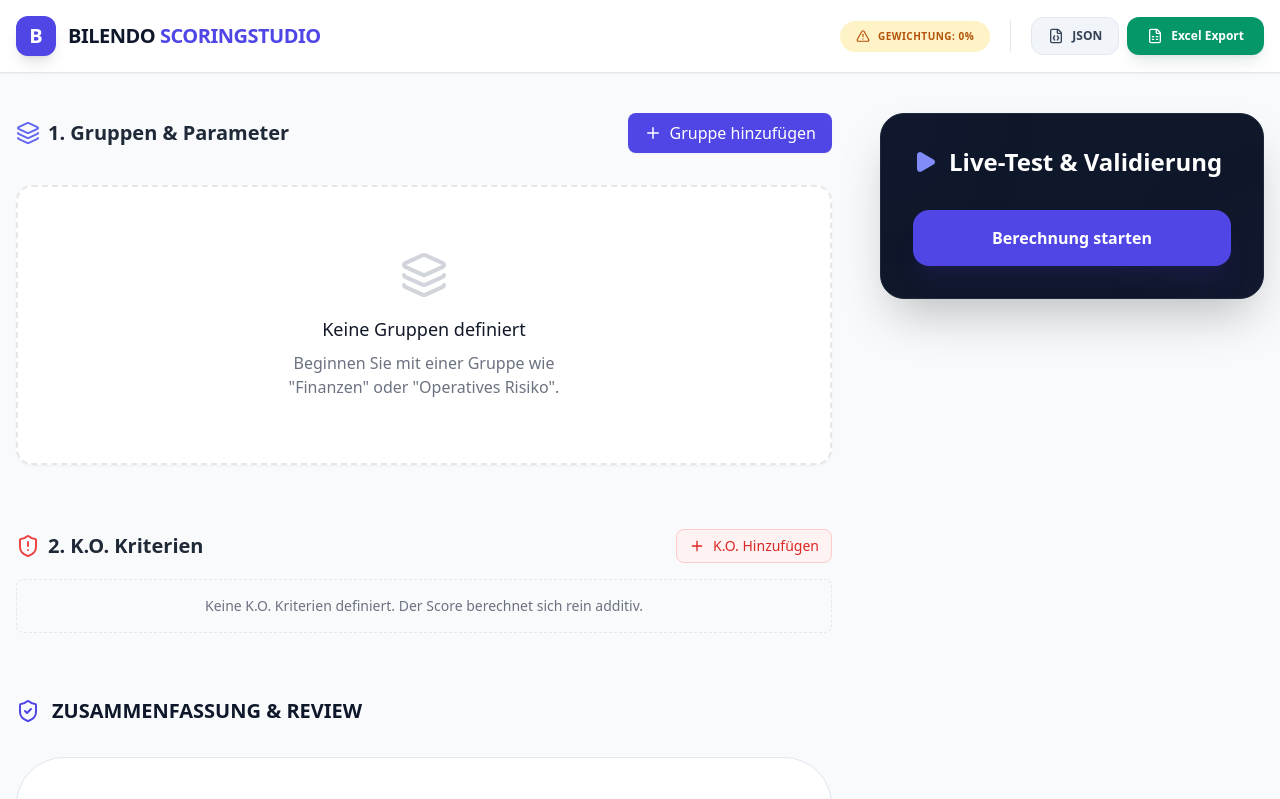
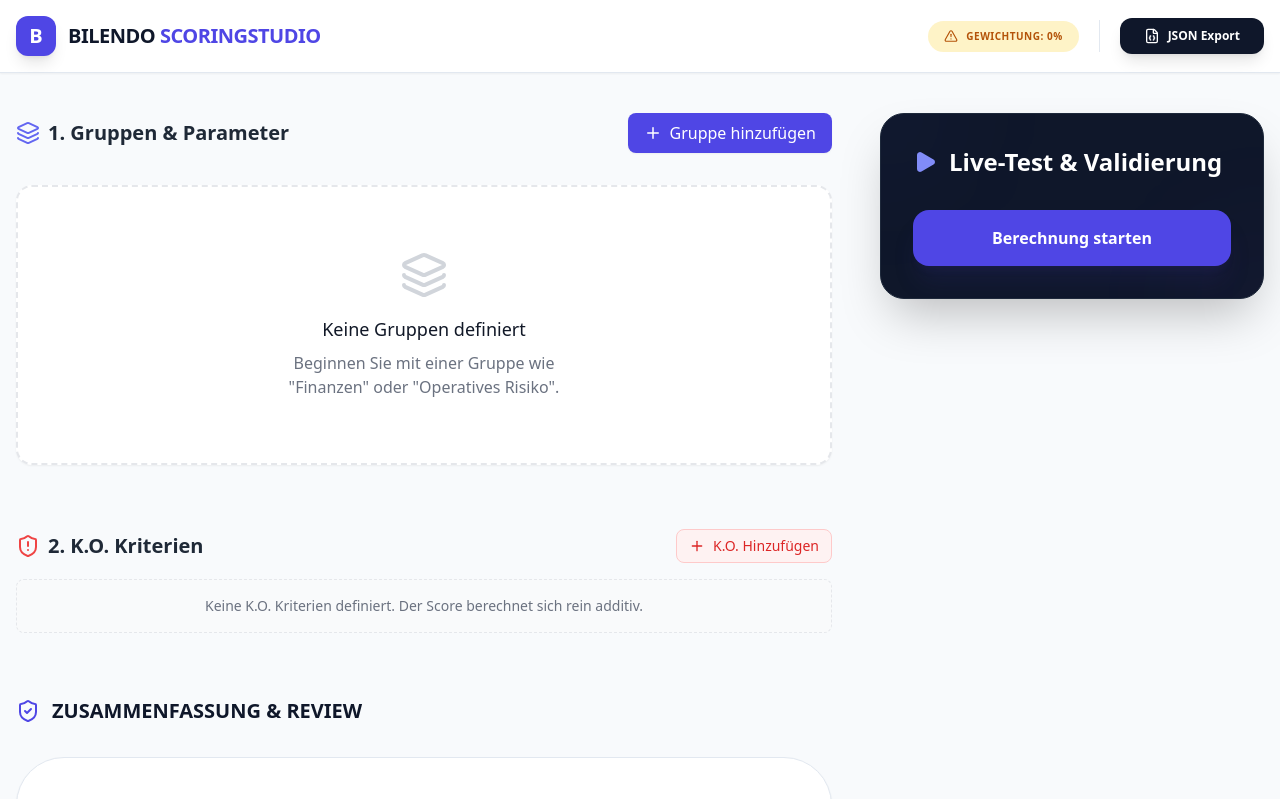
Before and after one commit to thomaswerner858/Scorecard-Workshop, a React (Vite) app: page / in a window 1280 px wide. Shown: the top 799 px of the page. Built offline with nearby package versions, Linux system fonts and the light colour scheme.

Commit message:
refactor: Remove unused XLSX import and export functionality
The XLSX library and its associated export functionality were no longer needed and have been removed. This simplifies the codebase and reduces bundle size.

```diff
--- a/App.tsx
+++ b/App.tsx
@@ -1,6 +1,5 @@
 
 import React, { useState } from 'react';
-import * as XLSX from 'xlsx';
 import { ScoringParameter, KOCriterion, ParameterGroup } from './types';
 import ParameterEditor from './components/ParameterEditor';
 import KOCriteriaEditor from './components/KOCriteriaEditor';
@@ -8,12 +7,10 @@ import LiveTester from './components/LiveTester';
 import { getSparringFeedback } from './services/geminiService';
 import {
   SparklesIcon,
-  DownloadIcon,
   CheckCircle2Icon,
   Loader2Icon,
   AlertTriangleIcon,
   ShieldCheckIcon,
-  FileSpreadsheetIcon,
   FileJsonIcon
 } from 'lucide-react';
 
@@ -59,118 +56,6 @@ const App: React.FC = () => {
     setTimeout(() => setShowExportToast(false), 3000);
   };
 
-  const generateExcelFormula = (param: ScoringParameter): string => {
-    if (param.ranges.length === 0) return "-";
-
-    // Wir nehmen an, der zu prüfende Wert stünde in Zelle X2
-    const cell = "X2";
-
-    if (param.type === 'numeric') {
-      // Sortiere ranges nach min aufsteigend für saubere WENN-Logik
-      const sortedRanges = [...param.ranges].sort((a, b) => (a.min || 0) - (b.min || 0));
-      let formula = "";
-      let closingBrackets = "";
-
-      sortedRanges.forEach((r, idx) => {
-        if (idx === sortedRanges.length - 1) {
-          formula += `${r.points}`;
-        } else {
-          formula += `WENN(${cell}<=${r.max || 999999};${r.points};`;
-          closingBrackets += ")";
-        }
-      });
-      return "=" + formula + closingBrackets;
-    } else {
-      // Kategoriale WENN-Logik
-      let formula = "";
-      let closingBrackets = "";
-      param.ranges.forEach((r, idx) => {
-        if (idx === param.ranges.length - 1) {
-          formula += `${r.points}`;
-        } else {
-          formula += `WENN(${cell}="${r.label}";${r.points};`;
-          closingBrackets += ")";
-        }
-      });
-      return "=" + formula + closingBrackets;
-    }
-  };
-
-  const exportToExcel = () => {
-    if (groups.length === 0) {
-      setError("Keine Daten für den Excel-Export vorhanden.");
-      return;
-    }
-
-    const scoringRows: any[] = [];
-    groups.forEach(g => {
-      const groupParams = parameters.filter(p => p.groupId === g.id);
-
-      if (groupParams.length === 0) {
-        scoringRows.push({
-          'Gruppe': g.name,
-          'Gewichtung Gruppe (%)': g.weight,
-          'Parameter': '-',
-          'Typ': '-',
-          'Gewichtung Parameter (%)': '-',
-          'Logik (Zusammenfassung)': 'Keine Parameter definiert',
-          'Excel-Formel (Beispiel für Wert in X2)': '-'
-        });
-      } else {
-        groupParams.forEach(p => {
-          // Erstelle eine textuelle Zusammenfassung der Ranges
-          const logicSummary = p.ranges.map(r => {
-            const rangeDesc = p.type === 'numeric'
-              ? `${r.min ?? 0}-${r.max ?? '∞'}`
-              : (r.label || 'N/A');
-            return `[${rangeDesc}: ${r.points} Pkt]`;
-          }).join(" | ");
-
-          scoringRows.push({
-            'Gruppe': g.name,
-            'Gewichtung Gruppe (%)': g.weight,
-            'Parameter': p.name,
-            'Typ': p.type === 'numeric' ? 'Numerisch' : 'Kategorial',
-            'Gewichtung Parameter (%)': p.weight,
-            'Logik (Zusammenfassung)': logicSummary,
-            'Excel-Formel (Beispiel für Wert in X2)': generateExcelFormula(p)
-          });
-        });
-      }
-    });
-
-    const koRows = koCriteria.map(ko => ({
-      'K.O. Bezeichnung': ko.label,
-      'Prüf-Parameter': ko.parameterName,
-      'Bedingung': ko.operator === 'equals' ? 'Gleich' : ko.operator === 'greater' ? 'Größer als' : 'Kleiner als',
-      'Kritischer Wert': ko.value,
-      'Excel-Logik': `=WENN(X2${ko.operator === 'equals' ? '=' : ko.operator === 'greater' ? '>' : '<'}"${ko.value}";"K.O.";"OK")`
-    }));
-
-    const wb = XLSX.utils.book_new();
-    const wsScoring = XLSX.utils.json_to_sheet(scoringRows);
-
-    // Spaltenbreiten optimieren
-    const wscols = [
-      {wch: 25}, {wch: 20}, {wch: 25}, {wch: 15}, {wch: 25}, {wch: 50}, {wch: 60}
-    ];
-    wsScoring['!cols'] = wscols;
-
-    XLSX.utils.book_append_sheet(wb, wsScoring, "Scoring-Modell");
-
-    if (koRows.length > 0) {
-      const wsKO = XLSX.utils.json_to_sheet(koRows);
-      wsKO['!cols'] = [{wch: 30}, {wch: 20}, {wch: 20}, {wch: 20}, {wch: 40}];
-      XLSX.utils.book_append_sheet(wb, wsKO, "K.O. Kriterien");
-    }
-
-    XLSX.writeFile(wb, `Bilendo_Scoring_Kompakt_${new Date().toISOString().split('T')[0]}.xlsx`);
-
-    setToastMessage('Kompakter Excel-Export erfolgreich');
-    setShowExportToast(true);
-    setTimeout(() => setShowExportToast(false), 3000);
-  };
-
   return (
     <div className="min-h-screen pb-20 bg-slate-50 font-sans text-slate-900">
       <header className="bg-white border-b border-slate-200 sticky top-0 z-50 shadow-sm">
@@ -188,17 +73,10 @@ const App: React.FC = () => {
              <div className="flex gap-2">
                <button
                  onClick={exportToJson}
-                 className="bg-slate-100 text-slate-700 px-4 py-2.5 rounded-xl text-xs font-black hover:bg-slate-200 transition flex items-center gap-2 border border-slate-200"
+                 className="bg-slate-900 text-white px-6 py-2.5 rounded-xl text-xs font-black hover:bg-slate-800 transition flex items-center gap-2 shadow-lg"
                  title="Als JSON exportieren"
                >
-                 <FileJsonIcon size={16} /> <span className="hidden sm:inline">JSON</span>
-               </button>
-               <button
-                 onClick={exportToExcel}
-                 className="bg-emerald-600 text-white px-5 py-2.5 rounded-xl text-xs font-black hover:bg-emerald-700 transition flex items-center gap-2 shadow-lg shadow-emerald-900/10"
-                 title="Als kompakte Excel exportieren"
-               >
-                 <FileSpreadsheetIcon size={16} /> <span className="hidden sm:inline">Excel Export</span>
+                 <FileJsonIcon size={16} /> <span className="hidden sm:inline">JSON Export</span>
                </button>
              </div>
           </div>
--- a/index.html
+++ b/index.html
@@ -31,7 +31,6 @@
     "react/": "https://esm.sh/react@^19.2.4/",
     "@google/genai": "https://esm.sh/@google/genai@^1.40.0",
     "lucide-react": "https://esm.sh/lucide-react@^0.563.0",
-    "xlsx": "https://esm.sh/xlsx@0.18.5",
     "vite": "https://esm.sh/vite@^7.3.1",
     "@vitejs/plugin-react": "https://esm.sh/@vitejs/plugin-react@^5.1.4"
   }
```
